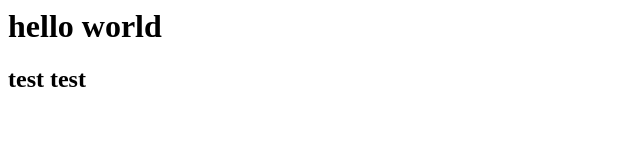
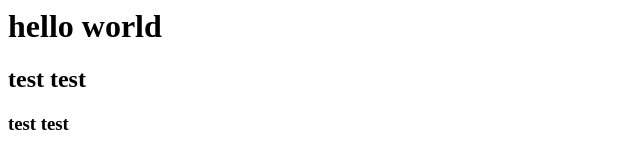
Before and after one commit to dahri92/testGit, a plain HTML site: page index.html in a window 1280 px wide. Shown: the full height of the page, 0-640 px from the left. Drawn offline with Linux system fonts and the light colour scheme.

Commit message:
third edit

```diff
--- a/index.html
+++ b/index.html
@@ -1,2 +1,3 @@
 <h1>hello world</h1>
 <h2>test test</h2>
+<h3>test test</h3>
```
